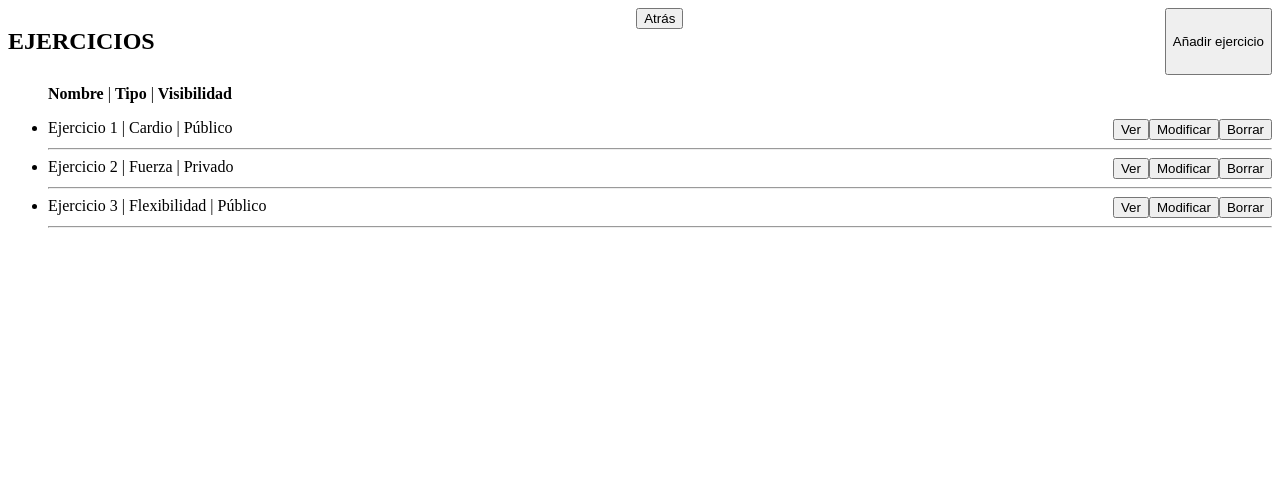
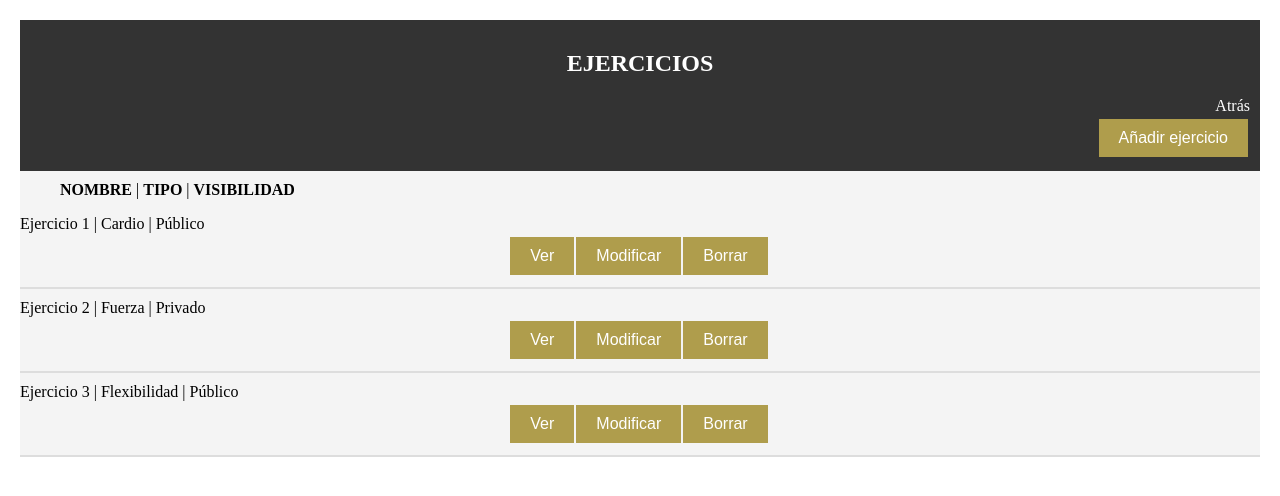
Before and after one commit to NicolasLeribleUMA/Requisitos07, a React (Vite) app in the folder client/: page /ejercicios in a window 1280 px wide. Shown: the top 496 px of the page. Built offline with nearby package versions, Linux system fonts and the light colour scheme.

Commit message:
Cambio Interfaz

```diff
--- a/client/src/css/Ejercicios.css
+++ b/client/src/css/Ejercicios.css
@@ -1,99 +1,77 @@
-/* Ejercicios.css */
+/* EjerciciosComponent.css */
+
+body {
+  margin: 0;
+  padding: 0;
+}
 
 .ejercicios-container {
-    max-width: 600px;
-    margin: auto;
-    text-align: center;
-  }
+  text-align: center;
+  font-family: 'Arial, sans-serif';
+  background-color: #f4f4f4;
+  margin: 20px;
+}
 
-  .ejercicios-title {
-    font-size: 24px;
-    color: #333;
-    margin-bottom: 10px;
-  }
+.ejercicios-header {
+  display: flex;
+  flex-direction: column;
+  justify-content: center; /* Centro vertical */
+  align-items: center; /* Centro horizontal */
+  margin-bottom: 10px;
+  background-color: #333;
+  color: white;
+  padding: 10px
+}
 
-  .ejercicios-nav {
-    display: flex;
-    justify-content: space-between;
-    margin-bottom: 10px;
-  }
+h2 {
+  color: #fff;
+}
 
-  .ejercicios-button {
-    padding: 10px;
-    background-color: #007bff;
-    color: #fff;
-    border: none;
-    border-radius: 3px;
-    cursor: pointer;
-    text-decoration: none;
-  }
+.ejercicios-link-button {
+  text-decoration: none;
+  color: white;
+  margin-left: auto;
+}
 
-  .ejercicios-list {
-    list-style: none;
-    padding: 0;
-    margin: 0;
-    text-align: left;
-  }
+button {
+  background-color: #af9d4c;
+  color: white;
+  border: none;
+  padding: 10px 20px;
+  text-align: center;
+  text-decoration: none;
+  display: inline-block;
+  font-size: 16px;
+  margin: 4px 2px;
+  cursor: pointer;
+  margin-left: auto;
+}
 
-  .ejercicios-item {
-    display: flex;
-    justify-content: space-between;
-    margin-bottom: 10px;
-  }
+.ejercicios-info-header {
+  text-align: left;
+  margin-left: 40px;
+  text-transform: uppercase;
+  margin-bottom: 10px;
+}
 
-  .ejercicios-buttons {
-    display: inline-block;
-  }
+.ejercicios-lista {
+  list-style-type: none;
+  padding: 0;
+}
 
-  .ejercicios-buttons button {
-    margin-right: 5px;
-    padding: 5px;
-    background-color: #007bff;
-    color: #fff;
-    border: none;
-    border-radius: 3px;
-    cursor: pointer;
-  }
+.ejercicio-item {
+  margin-bottom: 10px;
+}
 
-  .ejercicios-buttons button:hover {
-    background-color: #0056b3;
-  }
+.ejercicio-info {
+  display: flex;
+  justify-content: space-between;
+}
 
-  .ejercicios-modal {
-    position: fixed;
-    top: 0;
-    left: 0;
-    width: 100%;
-    height: 100%;
-    background: rgba(0, 0, 0, 0.5);
-    z-index: 1;
-  }
+.ejercicios-botones {
+  display: inline-block;
+}
 
-  .ejercicios-modal-content {
-    position: absolute;
-    top: 50%;
-    left: 50%;
-    transform: translate(-50%, -50%);
-    background: white;
-    padding: 20px;
-    border-radius: 8px;
-    width: 300px;
-  }
-
-  .ejercicios-modal-content h3 {
-    margin-bottom: 10px;
-  }
-
-  .ejercicios-modal-content button {
-    margin-top: 10px;
-    padding: 10px;
-    background-color: #007bff;
-    color: #fff;
-    border: none;
-    border-radius: 3px;
-    cursor: pointer;
-  }
-
-  .ejercicios-modal-content button:hover {
-    background-color: #0056b3;
-  }
+.ejercicios-linea {
+  border: 1px solid #ddd;
+}
--- a/client/src/css/Home.css
+++ b/client/src/css/Home.css
@@ -9,7 +9,7 @@
 
   .home-title {
     font-size: 24px;
-    color: #333;
+    color: #000000;
   }
 
   .home-nav {
@@ -21,7 +21,7 @@
   .home-button {
     padding: 10px;
     margin-bottom: 10px;
-    background-color: #519ef0fe;
+    background-color: #af9d4c;
     color: #fff;
     border: none;
     border-radius: 3px;
@@ -30,5 +30,5 @@
   }
 
   .home-button:hover {
-    background-color: #0056b3;
+    background-color: #af9d4cab;
   }
--- /dev/null
+++ b/client/src/css/Rutinas.css
@@ -0,0 +1,73 @@
+/* RutinasComponent.css */
+
+body {
+    margin: 0;
+    padding: 0;
+  }
+
+  .rutinas-container {
+    text-align: center;
+    font-family: 'Arial, sans-serif';
+    background-color: #f4f4f4;
+    margin: 20px;
+  }
+
+  .rutinas-header {
+    display: flex;
+    flex-direction: column;
+    justify-content: center; /* Centro vertical */
+    align-items: center; /* Centro horizontal */
+    margin-bottom: 10px;
+    background-color: #333;
+    color: white;
+    padding: 10px;
+  }
+
+  h2 {
+    color: #fff;
+  }
+
+  .rutinas-link-button {
+    text-decoration: none;
+    color: white;
+    margin-left: auto;
+  }
+
+  .rutinas-button {
+    background-color: #af9d4c;
+    color: white;
+    border: none;
+    padding: 10px 20px;
+    text-align: center;
+    text-decoration: none;
+    display: inline-block;
+    font-size: 16px;
+    margin: 4px 2px;
+    cursor: pointer;
+    margin-left: auto;
+  }
+
+  .rutinas-grid {
+    display: grid;
+    grid-template-columns: repeat(auto-fill, minmax(250px, 1fr));
+    gap: 20px;
+    margin: 20px;
+  }
+
+  .rutinas-ejercicio {
+    border: 1px solid #ddd;
+    padding: 10px;
+    text-align: center;
+  }
+
+  .rutinas-ejercicio-info {
+    margin-top: 10px;
+  }
+
+  .rutinas-botones button {
+    margin-right: 5px;
+  }
+
+  .rutinas-linea {
+    border: 1px solid #ddd;
+  }
--- /dev/null
+++ b/client/src/css/Sesiones.css
@@ -0,0 +1,77 @@
+/* SesionesComponent.css */
+
+body {
+    margin: 0;
+    padding: 0;
+  }
+
+  .sesiones-container {
+    text-align: center;
+    font-family: 'Arial, sans-serif';
+    background-color: #f4f4f4;
+    margin: 20px;
+  }
+
+  .sesiones-header {
+    display: flex;
+    flex-direction: column;
+    justify-content: center; /* Centro vertical */
+    align-items: center; /* Centro horizontal */
+    margin-bottom: 10px;
+    background-color: #333;
+    color: white;
+    padding: 10px;
+  }
+
+  h2 {
+    color: #fff;
+  }
+
+  .sesiones-link-button {
+    text-decoration: none;
+    color: white;
+    margin-left: auto;
+  }
+
+  .sesiones-button {
+    background-color: #af9d4c;
+    color: white;
+    border: none;
+    padding: 10px 20px;
+    text-align: center;
+    text-decoration: none;
+    display: inline-block;
+    font-size: 16px;
+    margin: 4px 2px;
+    cursor: pointer;
+    margin-left: auto;
+  }
+
+  .sesiones-info-header {
+    text-align: left;
+    margin-left: 40px;
+    text-transform: uppercase;
+    margin-bottom: 10px;
+  }
+
+  .sesiones-lista {
+    list-style-type: none;
+    padding: 0;
+  }
+
+  .sesiones-item {
+    margin-bottom: 10px;
+  }
+
+  .sesiones-info {
+    display: flex;
+    justify-content: space-between;
+  }
+
+  .sesiones-botones {
+    display: inline-block;
+  }
+
+  .sesiones-linea {
+    border: 1px solid #ddd;
+  }
--- a/client/src/pages/Ejercicios.jsx
+++ b/client/src/pages/Ejercicios.jsx
@@ -1,6 +1,6 @@
 import React, { useState } from 'react';
 import {Link} from 'react-router-dom'
-// import '../css/ventanaAdd.css'
+import '../css/Ejercicios.css'
 
 const listaDeEjercicios = [
   { nombre: 'Ejercicio 1', tipo: 'Cardio', privado: false },
@@ -81,32 +81,29 @@ export function Ejercicios() {
 {/* WIP: VENTANA DE CONFIRMACION DE ELIMINAR EJERCICIO (Ejercicio eliminado)*/}
 
   return (
-    <div style={{ textAlign: 'center' }}>
-      <div style={{ display: 'flex', justifyContent: 'space-between', marginBottom: '10px'}}>
+    <div class="ejercicios-container">
+  <div class="ejercicios-header">
     <h2>EJERCICIOS</h2>
-        <Link to="/home">
-            <button>Atrás</button>
+    <Link to="/home" class="ejercicios-link-button">
+      Atrás
     </Link>
-        <button onClick={abrirVentana}>Añadir ejercicio</button>
-        {/*HAY QUE HACER QUE VUELVA A HOME*/}
+    <button class="ejercicios-button" onClick={abrirVentana}>Añadir ejercicio</button>
   </div>
-      <div style ={{textAlign: 'left', marginLeft: '40px'}}>
+  <div class="ejercicios-info-header">
     <strong>Nombre</strong> | <strong>Tipo</strong> | <strong>Visibilidad</strong>
   </div>
-      <ul>
+  <ul class="ejercicios-lista">
     {listaDeEjercicios.map((ejercicio, index) => (
-          <li key={index}>
-            <div style={{ display: 'flex', justifyContent: 'space-between' }}>
-              <div>
+      <li key={index} class="ejercicio-item">
+        <div class="ejercicio-info">
           {ejercicio.nombre} | {ejercicio.tipo} | {ejercicio.privado ? 'Privado' : 'Público'}
         </div>
-              <div style={{ display: 'inline-block' }}>
+        <div class="ejercicios-botones">
           <button onClick={abrirInfo}>Ver</button>
           <button onClick={modifAbrirInfo}>Modificar</button>
           <button onClick={abrePreguntaBorrado}>Borrar</button>
         </div>
-            </div>
-            <hr /> {/* Línea para separar visualmente los ejercicios */}
+        <hr class="ejercicios-linea" />
       </li>
     ))}
   </ul>
--- a/client/src/pages/Rutinas.jsx
+++ b/client/src/pages/Rutinas.jsx
@@ -1,5 +1,6 @@
 import React, { useState } from 'react';
 import {Link} from 'react-router-dom'
+import '../css/Rutinas.css'
 const listaDeEjercicios = [
   { nombre: 'Rutina 1', cliente: 'Pepito'},
   { nombre: 'Rutina 2', cliente: 'Maria'},
@@ -99,27 +100,24 @@ export function Rutinas() {
 {/* WIP: VENTANA DE CONFIRMACION DE ELIMINAR EJERCICIO (Ejercicio eliminado)*/}
 
   return (
-    <div style={{ textAlign: 'center' }}>
-      <div style={{ display: 'flex', justifyContent: 'space-between', marginBottom: '10px'}}>
+    <div class="rutinas-container">
+  <div class="rutinas-header">
     <h2>RUTINAS</h2>
-        <Link to="/home">
-          <button>Atrás</button>
+    <Link to="/home" class="rutinas-link-button">
+      Atrás
     </Link>
-        <button onClick={abrirVentana}>Añadir rutina</button>
-        {/*HAY QUE HACER QUE VUELVA A HOME*/}
+    <button class="rutinas-button" onClick={abrirVentana}>Añadir rutina</button>
   </div>
 
-
-    {/* Aqui TENEMOS QUE HACER UN GRID PARA PODER AÑADIR LOS EJERCICIOS POR SEPARADO !!!!!!!!!!!!!!!!!!!!!!!!!!!!!!!! */}
-       <div style={{ display: 'grid', gridTemplateColumns: 'repeat(auto-fill, minmax(250px, 1fr))', gap: '20px', margin: '20px'}}>
-        {/* Creación de la grid con ejercicios */}
+  {/* Grid para mostrar los ejercicios */}
+  <div class="rutinas-grid">
     {listaDeEjercicios.map((ejercicio, index) => (
-          <div key={index} style={{ border: '1px solid #ccc', padding: '10px', textAlign: 'center' }}>
+      <div key={index} class="rutinas-ejercicio">
         <div>
           <strong>{ejercicio.nombre}</strong>
         </div>
         <div>{ejercicio.cliente}</div>
-            <div style={{ marginTop: '10px' }}>
+        <div class="rutinas-ejercicio-info">
           <button onClick={abrirInfo}>Ver</button>
           <button onClick={modifAbrirInfo}>Modificar</button>
           <button onClick={abrePreguntaBorrado}>Borrar</button>
--- a/client/src/pages/Sesiones.jsx
+++ b/client/src/pages/Sesiones.jsx
@@ -1,6 +1,6 @@
 import React, { useState } from 'react';
 import {Link} from 'react-router-dom'
-// import '../css/ventanaAdd.css'
+import '../css/Sesiones.css'
 
 const listaDeEjercicios = [
   { nombre: 'Ejercicio 1', repeticiones: '2 rep.', series: '5 series' },
@@ -81,32 +81,31 @@ export function Sesiones() {
 {/* WIP: VENTANA DE CONFIRMACION DE ELIMINAR EJERCICIO (Ejercicio eliminado)*/}
 
   return (
-    <div style={{ textAlign: 'center' }}>
-      <div style={{ display: 'flex', justifyContent: 'space-between', marginBottom: '10px'}}>
+    <div class="sesiones-container">
+  <div class="sesiones-header">
     <h2>SESIONES</h2>
-        <Link to="/home">
-            <button>Atrás</button>
+    <Link to="/home" class="sesiones-link-button">
+      Atrás
     </Link>
-        <button onClick={abrirVentana}>Añadir sesión</button>
-        {/*HAY QUE HACER QUE VUELVA A HOME*/}
+    <button class="sesiones-button" onClick={abrirVentana}>Añadir sesión</button>
   </div>
-      <div style ={{textAlign: 'left', marginLeft: '40px'}}>
+  <div class="sesiones-info-header">
     <strong>Ejercicios</strong> | <strong>Repeticiones</strong> | <strong>Series</strong>
   </div>
-      <ul>
+  <ul class="sesiones-lista">
     {listaDeEjercicios.map((ejercicio, index) => (
-          <li key={index}>
-            <div style={{ display: 'flex', justifyContent: 'space-between' }}>
+      <li key={index} class="sesiones-item">
+        <div class="sesiones-info">
           <div>
             {ejercicio.nombre} | {ejercicio.repeticiones} | {ejercicio.series}
           </div>
-              <div style={{ display: 'inline-block' }}>
+          <div class="sesiones-botones">
             <button onClick={abrirInfo}>Ver</button>
             <button onClick={modifAbrirInfo}>Modificar</button>
             <button onClick={abrePreguntaBorrado}>Borrar</button>
           </div>
         </div>
-            <hr /> {/* Línea para separar visualmente los ejercicios */}
+        <hr class="sesiones-linea" />
       </li>
         ))}
       </ul>
```
Also changed, not shown: client/src/components/Ventanas/Confimarcion.jsx (added, +16 -0 lines). Lines whose indentation alone changed are shown as unchanged.
